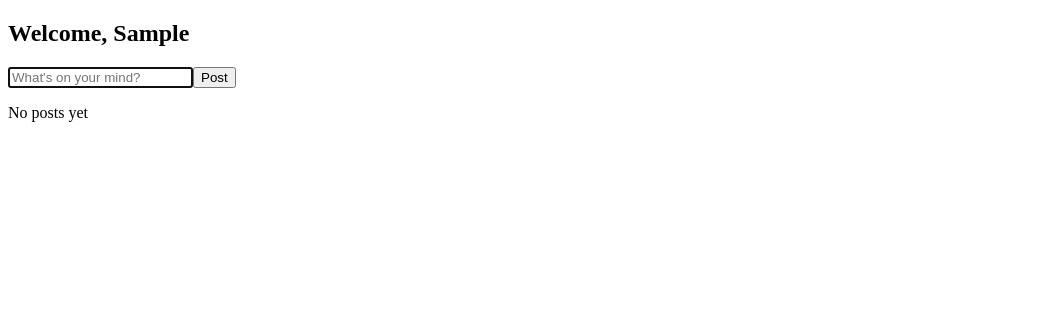
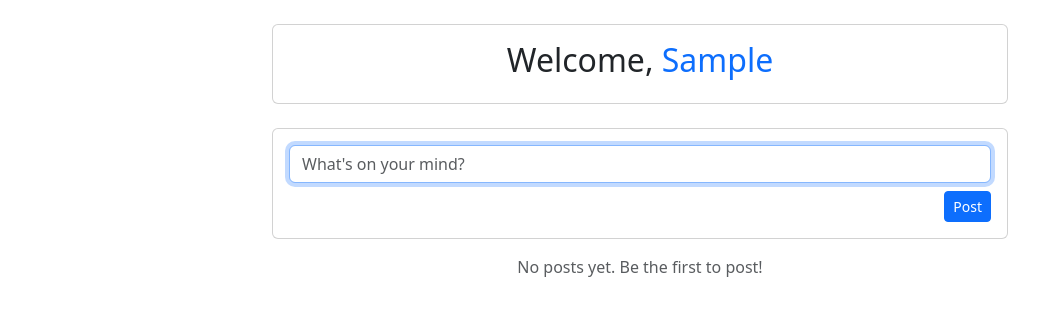
Before and after one commit to Razwanul30/mini_Social_Media, a React (Vite) app: page / in a window 1280 px wide. Both pictures are taken after typing "Sample" into the empty fields and a click on the button "Login". Shown: the top 316 px of the page, without its empty margins (0-1063 px from the left). Built offline with nearby package versions, Linux system fonts and the light colour scheme.

Commit message:
UI update by using bootsrap

```diff
--- a/package.json
+++ b/package.json
@@ -10,6 +10,7 @@
     "preview": "vite preview"
   },
   "dependencies": {
+    "bootstrap": "^5.3.8",
     "react": "^19.2.0",
     "react-dom": "^19.2.0"
   },
--- a/src/components/CreatePost.jsx
+++ b/src/components/CreatePost.jsx
@@ -19,17 +19,28 @@ function CreatePost({ posts, setPosts, author }) {
   };
 
 return (
+  <div className="card mb-3">
+    <div className="card-body">
       <form onSubmit={handleSubmit}>
         <input
           type="text"
+          className="form-control mb-2"
           placeholder="What's on your mind?"
           value={text}
           onChange={(e) => setText(e.target.value)}
           autoFocus
         />
-      <button type="submit">Post</button>
+
+        <div className="text-end">
+          <button type="submit" className="btn btn-primary btn-sm">
+            Post
+          </button>
+        </div>
       </form>
+    </div>
+  </div>
 );
+
 }
 
 export default CreatePost;
--- a/src/components/Post.jsx
+++ b/src/components/Post.jsx
@@ -14,36 +14,61 @@ function Post({ post, onDelete }) {
   };
 
   return (
-    <div>
-      <strong>{post.author}</strong>
-      <p>{post.content}</p>
+    <div className="card mb-3">
+      <div className="card-body">
+        <h6 className="card-subtitle mb-2 text-primary fw-bold">
+          {post.author}
+        </h6>
 
-      <button onClick={() => setLiked(!liked)}>
-        {liked ? "❤️ Liked" : "🤍 Like"}
+        <p className="card-text">{post.content}</p>
+
+        <div className="d-flex gap-2 mb-3">
+          <button
+            className="btn btn-sm btn-outline-secondary"
+            onClick={() => setLiked(!liked)}
+          >
+            <span className={liked ? "text-danger" : "text-muted"}>
+              {liked ? "❤️" : "🤍"}
+            </span>{" "}
+            Like
           </button>
 
-      <button onClick={() => onDelete(post.id)}>
+          <button
+            className="btn btn-sm btn-outline-secondary"
+            onClick={() => onDelete(post.id)}
+          >
             🗑️ Delete
           </button>
+        </div>
 
-      {/* Comments */}
-      <form onSubmit={addComment}>
+        {/* Comment Input */}
+        <form onSubmit={addComment} className="d-flex gap-2">
           <input
             type="text"
+            className="form-control form-control-sm"
             placeholder="Write a comment..."
             value={commentText}
             onChange={(e) => setCommentText(e.target.value)}
           />
-        <button type="submit">Comment</button>
+          <button className="btn btn-sm btn-primary" type="submit">
+            Comment
+          </button>
         </form>
 
+        {/* Comments */}
+        {comments.length > 0 && (
+          <div className="mt-3">
             {comments.map((c, i) => (
-        <p key={i}>💬 {c}</p>
+              <p key={i} className="mb-1">
+                💬 {c}
+              </p>
             ))}
-
-      <hr />
+          </div>
+        )}
+      </div>
     </div>
   );
+
 }
 
 export default Post;
--- a/src/components/PostList.jsx
+++ b/src/components/PostList.jsx
@@ -2,11 +2,15 @@ import Post from "./Post";
 
 function PostList({ posts, onDelete }) {
   if (posts.length === 0) {
-    return <p>No posts yet</p>;
+    return (
+      <p className="text-center text-muted">
+        No posts yet. Be the first to post!
+      </p>
+    );
   }
 
   return (
-    <div>
+    <div className="mt-3">
       {posts.map((post) => (
         <Post
           key={post.id}
--- a/src/main.jsx
+++ b/src/main.jsx
@@ -1,5 +1,6 @@
 import { createRoot } from 'react-dom/client'
 import App from './App.jsx'
+import 'bootstrap/dist/css/bootstrap.min.css'
 
 createRoot(document.getElementById('root')).render(
     <App />
--- a/src/pages/Home.jsx
+++ b/src/pages/Home.jsx
@@ -10,11 +10,22 @@ function Home({ user }) {
   };
 
   return (
-    <div>
-      <h2>Welcome, {user.name}</h2>
+    <div className="container mt-4">
+      <div className="row justify-content-center">
+        <div className="col-8">
+          <div className="card mb-4">
+            <div className="card-body text-center">
+              <h2 className="card-title">
+                Welcome, <span className="text-primary">{user.name}</span>
+              </h2>
+            </div>
+          </div>
 
-      <CreatePost posts={posts} setPosts={setPosts} author={user} />
-      <PostList posts={posts} onDelete={deletePost} />
+          <CreatePost posts={posts} setPosts={setPosts} author={user} />
+
+          <PostList posts={posts} onDelete={deletePost} />
+        </div>
+      </div>
     </div>
   );
 }
--- a/src/pages/Login.jsx
+++ b/src/pages/Login.jsx
@@ -16,19 +16,28 @@ function Login({ setUser }) {
   };
 
   return (
+    <div className="container mt-5">
+      <div className="row justify-content-center">
+        <div className="col-12 col-md-6 col-lg-4 text-center">
           <form onSubmit={handleSubmit}>
-      <h2>Login</h2>
+            <h2 className="mb-3">Login</h2>
 
             <input
               ref={inputRef}
               type="text"
+              className="form-control form-control-sm mb-3"
               value={name}
               onChange={(e) => setName(e.target.value)}
               placeholder="Enter your name"
             />
 
-      <button type="submit">Login</button>
+            <button type="submit" className="btn btn-primary w-100">
+              Login
+            </button>
           </form>
+        </div>
+      </div>
+    </div>
   );
 }
 
```
Also changed, not shown: 1 other file (tests, documents, lock files or other folders). Lines whose indentation alone changed are shown as unchanged.
